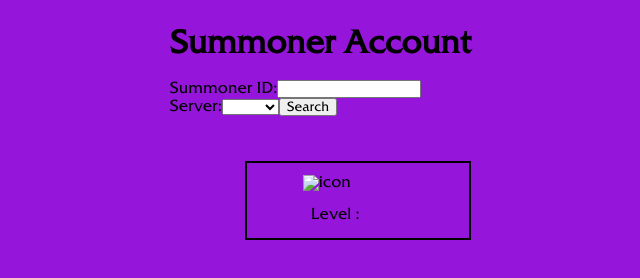
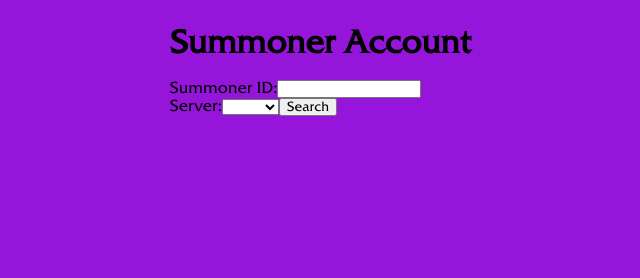
Before and after one commit to Kroplewski-M/LeagueOfLegendsAPI, a plain HTML site: page index.html in a window 1280 px wide. Shown: the whole page, without its empty margins (320-960 px from the left). Drawn offline with nearby package versions, Linux system fonts and the light colour scheme.

Commit message:
hid content at first and changed icon to round

```diff
--- a/index.html
+++ b/index.html
@@ -33,7 +33,7 @@
             <button>Search</button>
         </form>
         <br><br><br>
-        <summoner-details :name='summonerName' :level='summonerLevel' :summonericon='summonerIcon' id="summonerInfo" />
+        <summoner-details :name='summonerName' :level='summonerLevel' :summonericon='summonerIcon' :showdetails="showDetails" id="summonerInfo" />
 
     </div>
     <script src="https://unpkg.com/vue@3"></script>
--- a/script.js
+++ b/script.js
@@ -10,6 +10,7 @@ let app = Vue.createApp({
       summonerName: "",
       summonerLevel: "",
       summonerIcon: "",
+      showDetails: false,
     };
   },
   methods: {
@@ -23,6 +24,7 @@ let app = Vue.createApp({
           this.summonerName = data.name;
           this.summonerLevel = data.summonerLevel;
           this.summonerIcon = `https://ddragon.leagueoflegends.com/cdn/11.21.1/img/profileicon/${this.iconID}.png`;
+          this.showDetails = true;
         })
         .catch((error) => console.log(error));
     },
@@ -30,12 +32,12 @@ let app = Vue.createApp({
 });
 app.component("summoner-details", {
   template: `
-    <div id='info'>
+    <div id='info' v-if="showdetails">
     <h1 id="name">{{name}}</h1>
     <img id="icon" height='100' width='100' :src="summonericon" alt='icon'/>
     <p id="level">Level : {{level}}</p>
     </div>
     `,
-  props: ["name", "level", "summonericon"],
+  props: ["name", "level", "summonericon", "showdetails"],
 }),
   app.mount("#app");
--- a/style.css
+++ b/style.css
@@ -32,6 +32,8 @@ html{
 }
 #icon{
     margin-left: 3.5em;
+    border-radius: 50%;
+    border:2px solid gold;
 }
 #level{
     margin-left: 4em;
```
